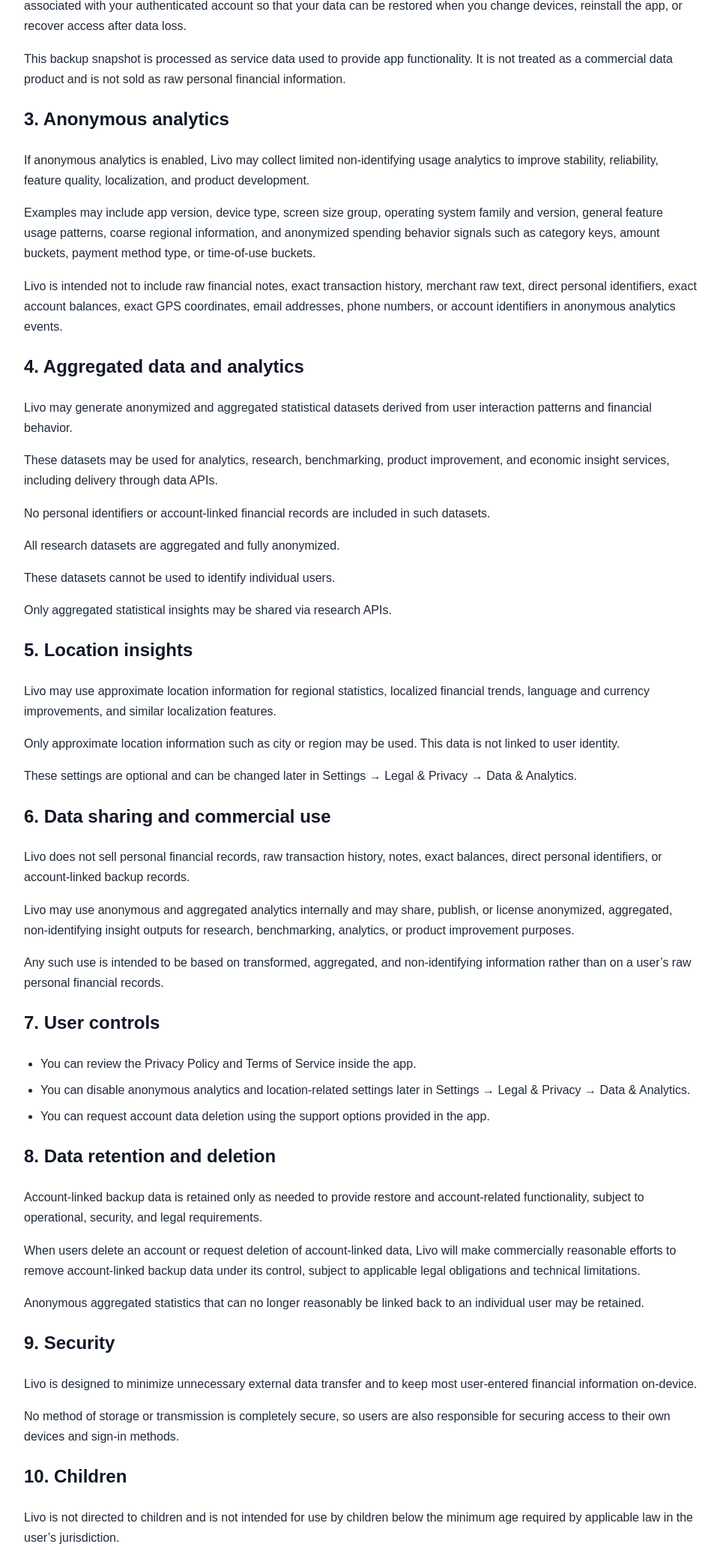
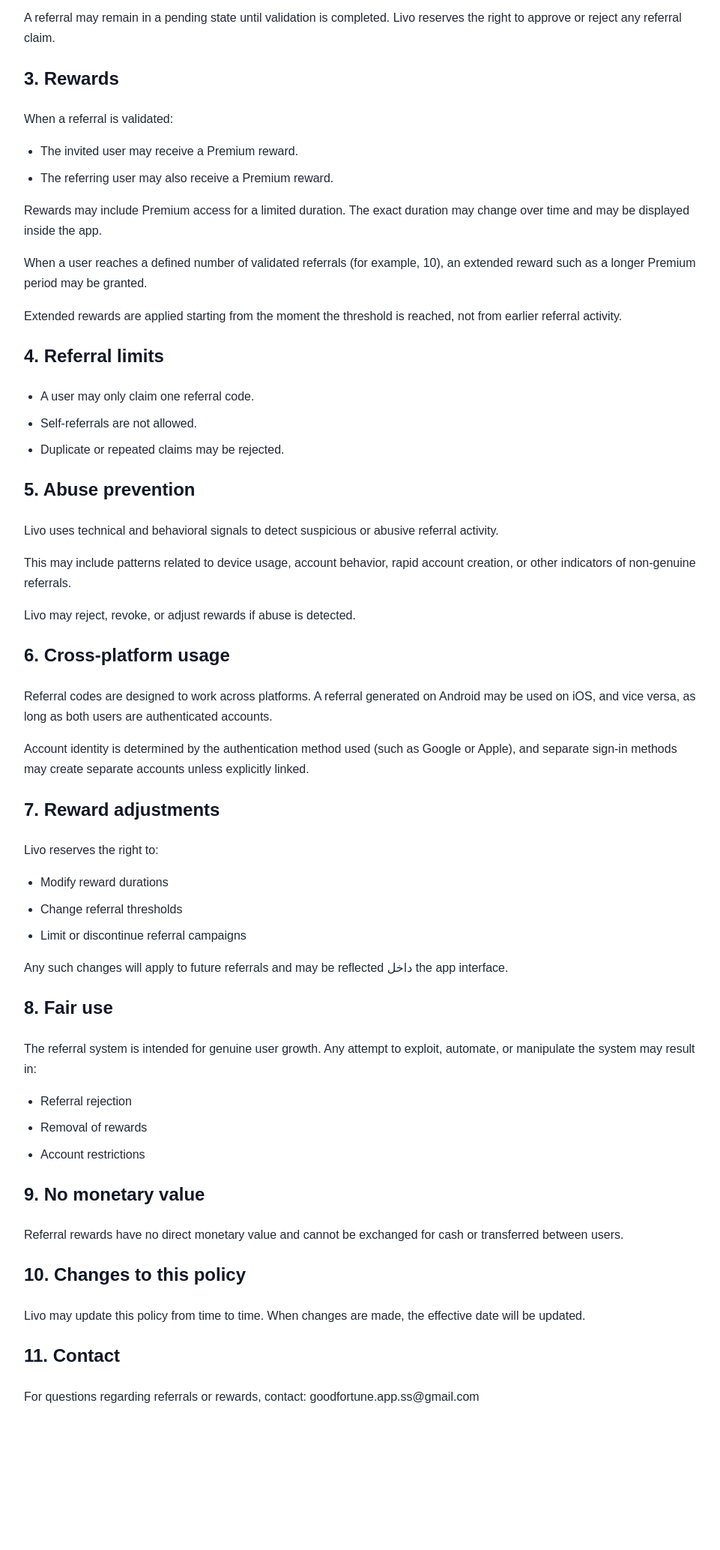
Before and after one commit to MehdiRahbar/livo-privacy, a plain HTML site: page privacy.html in a window 1280 px wide. Shown: the part 558-2625 px from the top of the page at 75% size, without its empty margins (158-1119 px from the left). After the commit the page ends 2474 px from the top, so only its background shows below. Drawn offline with Linux system fonts and the light colour scheme.

Commit message:
Update privacy.html

```diff
--- a/privacy.html
+++ b/privacy.html
@@ -3,7 +3,7 @@
 <head>
   <meta charset="utf-8">
   <meta name="viewport" content="width=device-width, initial-scale=1">
-  <title>Livo Privacy Policy</title>
+  <title>Livo Referral & Rewards Policy</title>
   <style>
     body{
       font-family: Arial, Helvetica, sans-serif;
@@ -22,144 +22,131 @@
   </style>
 </head>
 <body>
-  <h1>Livo Privacy Policy</h1>
-  <div class="muted">Effective date: 2026-03-08</div>
+  <h1>Livo Referral & Rewards Policy</h1>
+  <div class="muted">Effective date: 2026-04-01</div>
 
   <p>
-    Livo is a personal finance app built to help users organize money activity while keeping
-    core financial records primarily on the device. This Privacy Policy explains what data may
-    be processed, how optional analytics work, how account-linked backup and restore operate,
-    how anonymized and aggregated insight datasets may be generated, and what choices users have.
+    Livo offers a referral system that allows users to invite others and receive rewards
+    when valid referrals are completed. This policy explains how referrals work,
+    how rewards are granted, and what limitations and protections apply.
   </p>
 
-  <h2>1. Core app data and local storage</h2>
+  <h2>1. How referrals work</h2>
   <p>
-    Livo is designed so that day-to-day financial records such as transactions, categories,
-    due reminders, notes, and similar entries are primarily stored on the user’s device.
+    Each user may receive a unique referral code. This code can be shared with others.
+    When a new user enters this code and completes the referral process,
+    the referral is recorded.
   </p>
   <p>
-    This local-first design is intended to reduce unnecessary transmission of personal financial
-    information and keep users in control of their records.
+    Referral processing is account-based and is not tied to a specific device or platform.
+    This means referrals may occur across Android and iOS devices.
   </p>
 
-  <h2>2. Account-linked backup and restore</h2>
+  <h2>2. Referral validation</h2>
   <p>
-    If you sign in with Google or Apple and use account-linked restore features, Livo may store
-    a server-side backup snapshot associated with your authenticated account so that your data can
-    be restored when you change devices, reinstall the app, or recover access after data loss.
+    Not all referral claims are automatically considered valid.
+    Livo may apply validation checks to ensure that referrals are genuine
+    and not the result of abuse or artificial activity.
   </p>
   <p>
-    This backup snapshot is processed as service data used to provide app functionality.
-    It is not treated as a commercial data product and is not sold as raw personal financial information.
+    A referral may remain in a pending state until validation is completed.
+    Livo reserves the right to approve or reject any referral claim.
   </p>
 
-  <h2>3. Anonymous analytics</h2>
+  <h2>3. Rewards</h2>
   <p>
-    If anonymous analytics is enabled, Livo may collect limited non-identifying usage analytics
-    to improve stability, reliability, feature quality, localization, and product development.
+    When a referral is validated:
+  </p>
+  <ul>
+    <li>The invited user may receive a Premium reward.</li>
+    <li>The referring user may also receive a Premium reward.</li>
+  </ul>
+
+  <p>
+    Rewards may include Premium access for a limited duration.
+    The exact duration may change over time and may be displayed inside the app.
+  </p>
+
+  <p>
+    When a user reaches a defined number of validated referrals (for example, 10),
+    an extended reward such as a longer Premium period may be granted.
+  </p>
+
+  <p>
+    Extended rewards are applied starting from the moment the threshold is reached,
+    not from earlier referral activity.
+  </p>
+
+  <h2>4. Referral limits</h2>
+  <ul>
+    <li>A user may only claim one referral code.</li>
+    <li>Self-referrals are not allowed.</li>
+    <li>Duplicate or repeated claims may be rejected.</li>
+  </ul>
+
+  <h2>5. Abuse prevention</h2>
+  <p>
+    Livo uses technical and behavioral signals to detect suspicious or abusive referral activity.
   </p>
   <p>
-    Examples may include app version, device type, screen size group, operating system family and version,
-    general feature usage patterns, coarse regional information, and anonymized spending behavior signals
-    such as category keys, amount buckets, payment method type, or time-of-use buckets.
+    This may include patterns related to device usage, account behavior,
+    rapid account creation, or other indicators of non-genuine referrals.
   </p>
   <p>
-    Livo is intended not to include raw financial notes, exact transaction history, merchant raw text,
-    direct personal identifiers, exact account balances, exact GPS coordinates, email addresses,
-    phone numbers, or account identifiers in anonymous analytics events.
+    Livo may reject, revoke, or adjust rewards if abuse is detected.
   </p>
 
-  <h2>4. Aggregated data and analytics</h2>
+  <h2>6. Cross-platform usage</h2>
   <p>
-    Livo may generate anonymized and aggregated statistical datasets derived from user interaction
-    patterns and financial behavior.
+    Referral codes are designed to work across platforms.
+    A referral generated on Android may be used on iOS, and vice versa,
+    as long as both users are authenticated accounts.
   </p>
   <p>
-    These datasets may be used for analytics, research, benchmarking, product improvement,
-    and economic insight services, including delivery through data APIs.
-  </p>
-  <p>
-    No personal identifiers or account-linked financial records are included in such datasets.
-  </p>
-  <p>All research datasets are aggregated and fully anonymized.</p>
-  <p>These datasets cannot be used to identify individual users.</p>
-  <p>Only aggregated statistical insights may be shared via research APIs.</p>
-
-  <h2>5. Location insights</h2>
-  <p>
-    Livo may use approximate location information for regional statistics, localized financial trends,
-    language and currency improvements, and similar localization features.
-  </p>
-  <p>
-    Only approximate location information such as city or region may be used.
-    This data is not linked to user identity.
-  </p>
-  <p>
-    These settings are optional and can be changed later in Settings → Legal & Privacy → Data & Analytics.
+    Account identity is determined by the authentication method used (such as Google or Apple),
+    and separate sign-in methods may create separate accounts unless explicitly linked.
   </p>
 
-  <h2>6. Data sharing and commercial use</h2>
+  <h2>7. Reward adjustments</h2>
   <p>
-    Livo does not sell personal financial records, raw transaction history, notes, exact balances,
-    direct personal identifiers, or account-linked backup records.
+    Livo reserves the right to:
   </p>
+  <ul>
+    <li>Modify reward durations</li>
+    <li>Change referral thresholds</li>
+    <li>Limit or discontinue referral campaigns</li>
+  </ul>
+
   <p>
-    Livo may use anonymous and aggregated analytics internally and may share, publish, or license
-    anonymized, aggregated, non-identifying insight outputs for research, benchmarking, analytics,
-    or product improvement purposes.
-  </p>
-  <p>
-    Any such use is intended to be based on transformed, aggregated, and non-identifying information
-    rather than on a user’s raw personal financial records.
+    Any such changes will apply to future referrals and may be reflected داخل the app interface.
   </p>
 
-  <h2>7. User controls</h2>
+  <h2>8. Fair use</h2>
+  <p>
+    The referral system is intended for genuine user growth.
+    Any attempt to exploit, automate, or manipulate the system may result in:
+  </p>
   <ul>
-    <li>You can review the Privacy Policy and Terms of Service inside the app.</li>
-    <li>You can disable anonymous analytics and location-related settings later in Settings → Legal & Privacy → Data & Analytics.</li>
-    <li>You can request account data deletion using the support options provided in the app.</li>
+    <li>Referral rejection</li>
+    <li>Removal of rewards</li>
+    <li>Account restrictions</li>
   </ul>
 
-  <h2>8. Data retention and deletion</h2>
+  <h2>9. No monetary value</h2>
   <p>
-    Account-linked backup data is retained only as needed to provide restore and account-related
-    functionality, subject to operational, security, and legal requirements.
-  </p>
-  <p>
-    When users delete an account or request deletion of account-linked data, Livo will make
-    commercially reasonable efforts to remove account-linked backup data under its control,
-    subject to applicable legal obligations and technical limitations.
-  </p>
-  <p>
-    Anonymous aggregated statistics that can no longer reasonably be linked back to an individual
-    user may be retained.
+    Referral rewards have no direct monetary value and cannot be exchanged for cash
+    or transferred between users.
   </p>
 
-  <h2>9. Security</h2>
+  <h2>10. Changes to this policy</h2>
   <p>
-    Livo is designed to minimize unnecessary external data transfer and to keep most user-entered
-    financial information on-device.
-  </p>
-  <p>
-    No method of storage or transmission is completely secure, so users are also responsible for
-    securing access to their own devices and sign-in methods.
+    Livo may update this policy from time to time.
+    When changes are made, the effective date will be updated.
   </p>
 
-  <h2>10. Children</h2>
+  <h2>11. Contact</h2>
   <p>
-    Livo is not directed to children and is not intended for use by children below the minimum
-    age required by applicable law in the user’s jurisdiction.
-  </p>
-
-  <h2>11. Policy changes</h2>
-  <p>
-    Livo may update this Privacy Policy from time to time. When material changes are made,
-    the effective date and in-app policy version may be updated accordingly.
-  </p>
-
-  <h2>12. Contact</h2>
-  <p>
-    For privacy questions, support requests, bug reports, or data deletion requests, contact:
+    For questions regarding referrals or rewards, contact:
     goodfortune.app.ss@gmail.com
   </p>
 </body>
```
